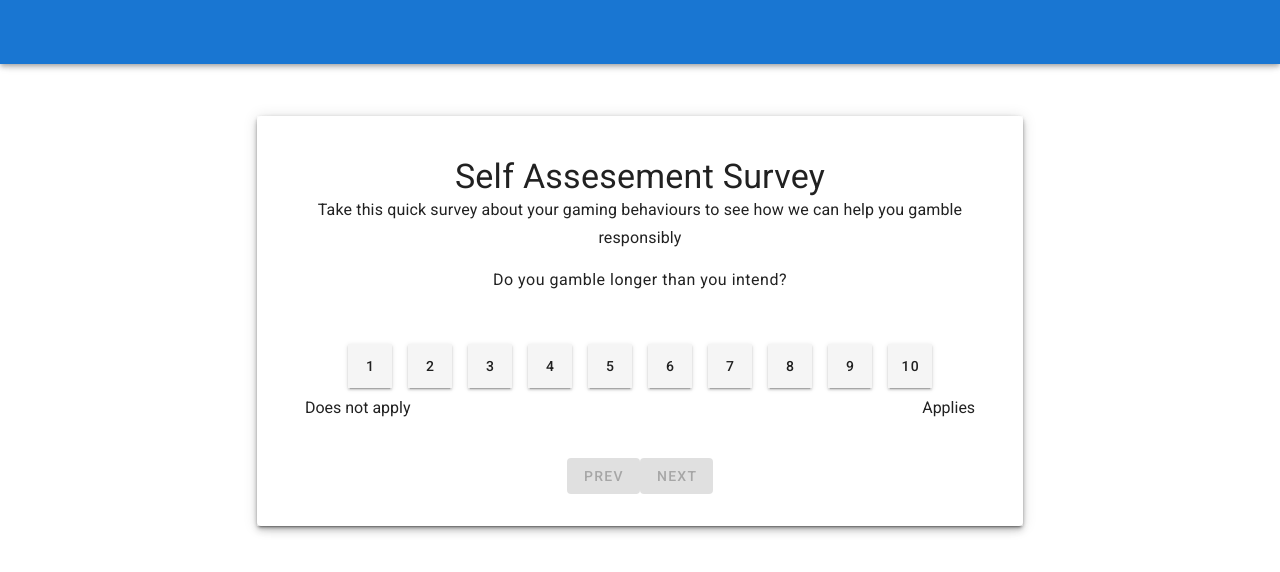
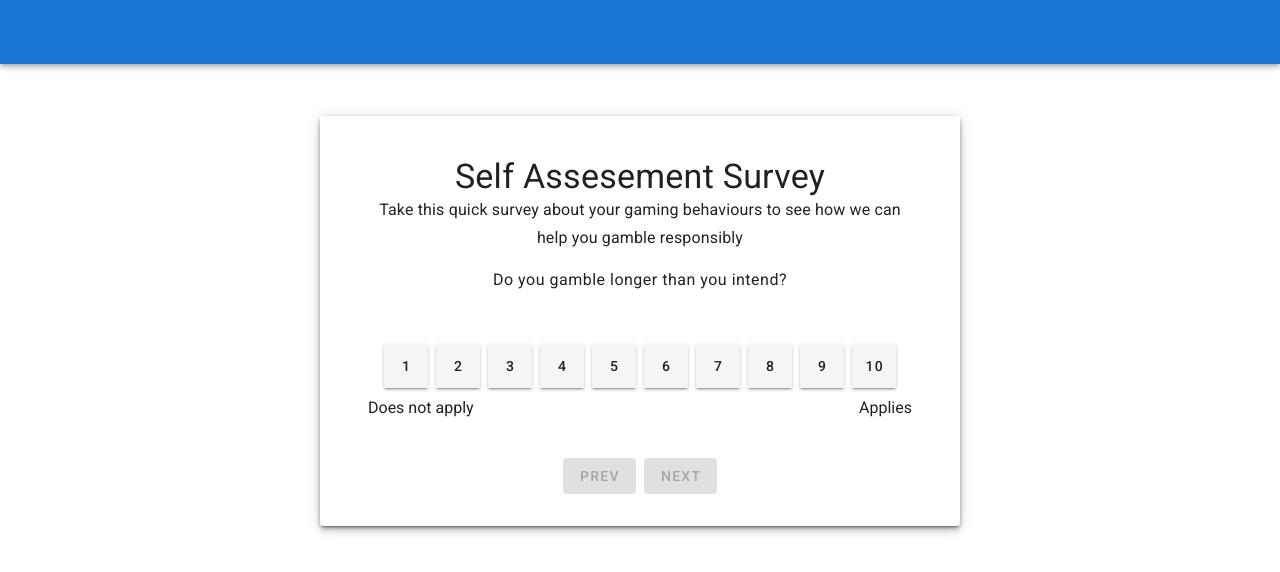
Before and after one commit to Alexkid909/hack-2023, a Vue app: page /#/ in a window 1280 px wide. Shown: the top 572 px of the page. Built offline with nearby package versions, Linux system fonts and the light colour scheme.

Commit message:
style tweaks

```diff
--- a/src/App.vue
+++ b/src/App.vue
@@ -39,7 +39,7 @@
 
       <v-main>
         <v-container class="mt-10 d-flex justify-center">
-          <v-sheet color="white" elevation="5" width="66%">
+          <v-sheet color="white" elevation="5" max-width="640px">
             <v-card height="100%" class="px-10 py-6 text-center">
               <router-view></router-view>
             </v-card>
--- a/src/components/SurveyForm.vue
+++ b/src/components/SurveyForm.vue
@@ -19,16 +19,24 @@
           ></SurveyItem>
         </div>
         <div>
-          <v-btn :disabled="!canGoToPrev" @click="goToPrevQuestion()"
+          <v-btn
+            class="mx-1"
+            :disabled="!canGoToPrev"
+            @click="goToPrevQuestion()"
             >Prev</v-btn
           >
           <v-btn
+            class="mx-1"
             v-if="currentQuestionIndex === questions.length - 1"
             :disabled="!canGetResults"
             @click="submitResults"
             >Get results</v-btn
           >
-          <v-btn v-else :disabled="!canGoToNext" @click="goToNextQuestion()"
+          <v-btn
+            v-else
+            class="mx-1"
+            :disabled="!canGoToNext"
+            @click="goToNextQuestion()"
             >Next</v-btn
           >
         </div>
--- a/src/components/SurveyItem.vue
+++ b/src/components/SurveyItem.vue
@@ -12,7 +12,7 @@
       >
         <template #label>
           <v-btn
-            class="mx-2 my-2 survey-button"
+            class="mx-1 my-2 survey-button"
             width="1"
             large
             tile
--- a/src/components/SurveyRecommendation.vue
+++ b/src/components/SurveyRecommendation.vue
@@ -1,5 +1,8 @@
 <template>
-  <li class="survey-recommendation mb-4" v-html="recommendationsMessage"></li>
+  <li
+    class="survey-recommendation mb-4 text-left"
+    v-html="recommendationsMessage"
+  ></li>
 </template>
 
 <script>
--- a/src/components/SurveyResults.vue
+++ b/src/components/SurveyResults.vue
@@ -17,8 +17,8 @@
         :messages="resultsMessages"
       ></SurveyResultsCategory>
     </div>
-    <v-btn to="/recommendations">See reccommendations</v-btn>
-    <v-btn to="/">Start over</v-btn>
+    <v-btn class="mx-2" to="/recommendations">See reccommendations</v-btn>
+    <v-btn class="mx-2" to="/">Start over</v-btn>
   </div>
 </template>
 
```
